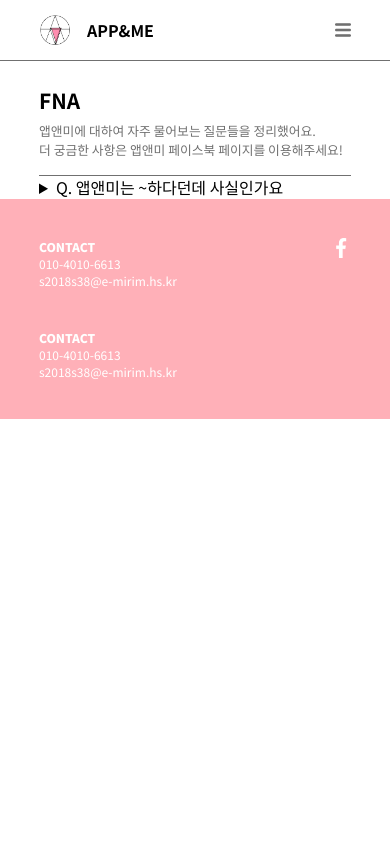
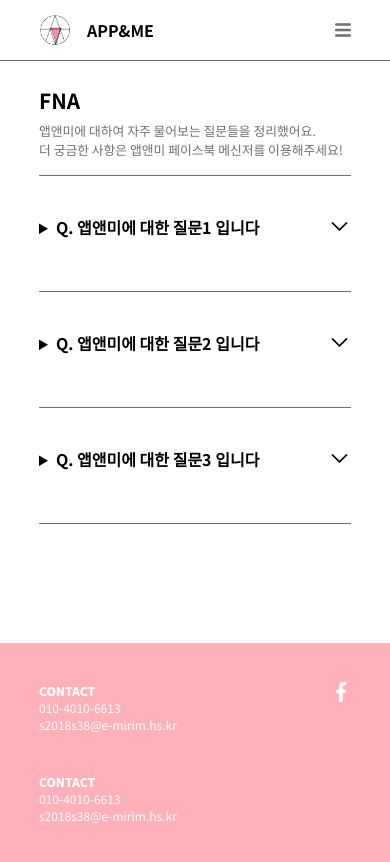
Before and after one commit to Sookhee/AppandMe-Website2020, a React (Create React App) app in the folder client/: page /fna in a window 390 px wide. Built offline with nearby package versions, Linux system fonts and the light colour scheme.

Commit message:
반응형 FNA 완성

```diff
--- a/client/src/component/FNA.js
+++ b/client/src/component/FNA.js
@@ -1,22 +1,57 @@
 import React from 'react';
 import Titlebar from './Titlebar';
+import '../style/FNA.scss';
 
 const FNA = () => {
+
+    const fna = [
+        {
+            question: '앱앤미에 대한 질문1 입니다',
+            answer: '네, 질문에 대한 대답1 입니다'
+        }, {
+            question: '앱앤미에 대한 질문2 입니다',
+            answer: '네, 질문에 대한 대답2 입니다'
+        }, {
+            question: '앱앤미에 대한 질문3 입니다',
+            answer: '네, 질문에 대한 대답3 입니다'
+        },
+    ];
+
     return (
         <div className="fna">
             <div className="container">
                 <Titlebar
                     title={"FNA"}
                     note1={"앱앤미에 대하여 자주 물어보는 질문들을 정리했어요."}
-                    note2={"더 궁금한 사항은 앱앤미 페이스북 페이지를 이용해주세요!"}
+                    note2={"더 궁금한 사항은 앱앤미 페이스북 메신저를 이용해주세요!"}
                 />
-                <details>
-                    <summary>Q. 앱앤미는 ~하다던데 사실인가요</summary>
-                    <div>아니요</div>
-                </details>
+                <div className="wrap-fna">
+                    {
+                        fna.map((fna, i) => {
+                            return (<Question question={fna.question}
+                                            answer={fna.answer}
+                                            key={i}
+                            />);
+                        })
+                    }
+                </div>
             </div>
         </div>
     );
 }
 
+const Question = (props) => {
+    return (
+        <>
+            <div className="wrap-frequently ">
+                <details>
+                    <summary className="fna-question fw-bold">Q. {props.question}</summary>
+                    <div className="fna-answer fc-gray">A. {props.answer}</div>
+                </details>
+            </div>
+            <hr/>
+        </>
+    )
+}
+
 export default FNA;
--- a/client/src/style/FNA.scss
+++ b/client/src/style/FNA.scss
@@ -1,16 +1,45 @@
 // All
+.wrap-fna{
+    margin: 20px 0 120px;
+    .wrap-frequently {margin: 40px 0;}
+    details > summary::-webkit-details-marker {display: none;}
+    // details summary:after {
+    //     content: url('https://user-images.githubusercontent.com/48242362/75758108-e358e780-5d76-11ea-877b-3291055378de.png');
+    //     float: right;
+    // }
+    // details[open] summary:after {
+    //     display: inline;
+    //     content: url('https://user-images.githubusercontent.com/48242362/75758104-e2c05100-5d76-11ea-8e72-8a4f0947813f.png');
+    // }
+    details summary:after {
+        float: right;
+        content: url('../image/fna/icon_down.png');
+    }
+    details[open] summary:after{
+        content: url('../image/fna/icon_up.png');
+    }
+}
 
 // Desktop, Labtop
 @media (min-width: 1025px) {
-
+    .wrap-fna{
+        .fna-question{font-size: 1.6em; margin-bottom: 24px;}
+        .fna-answer{font-size: 1.4em;}
+    }
 }
 
 // Tablet
 @media (min-width: 481px) and (max-width: 1024px) {
-
+    .wrap-fna{
+        .fna-question{font-size: 1.2em; margin-bottom: 14px;}
+        .fna-answer{font-size: 1em;}
+    }
 }
 
 // Mobile
 @media (max-width: 480px) {
-
+    .wrap-fna{
+        .fna-question{font-size: 1em; margin-bottom: 12px;}
+        .fna-answer{font-size: 1em;}
+    }
 }
--- a/client/src/style/utils.css
+++ b/client/src/style/utils.css
@@ -12,7 +12,7 @@ a, a:visited, a:hover, a:active{
     text-decoration: none;
 }
 textarea{ resize: none;}
-input:focus, button:focus, textarea:focus{
+input:focus, button:focus, textarea:focus, summary:focus{
     outline: none;
 }
 
```
Also changed, not shown: client/src/image/fna/icon_down.png (added), client/src/image/fna/icon_up.png (added).
